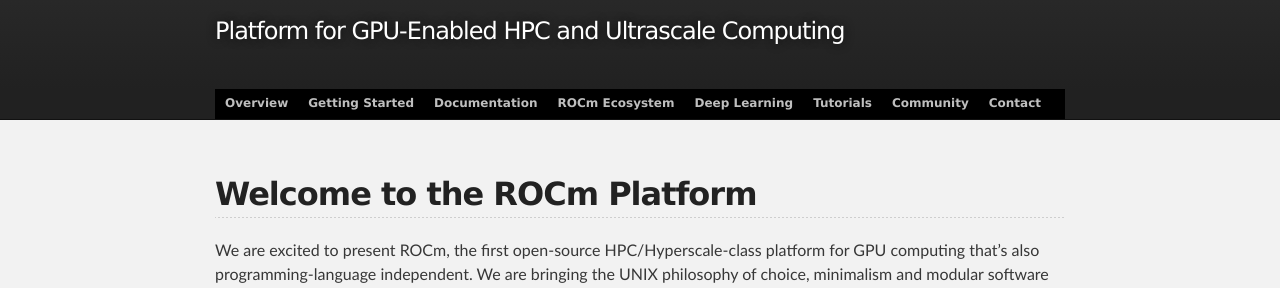
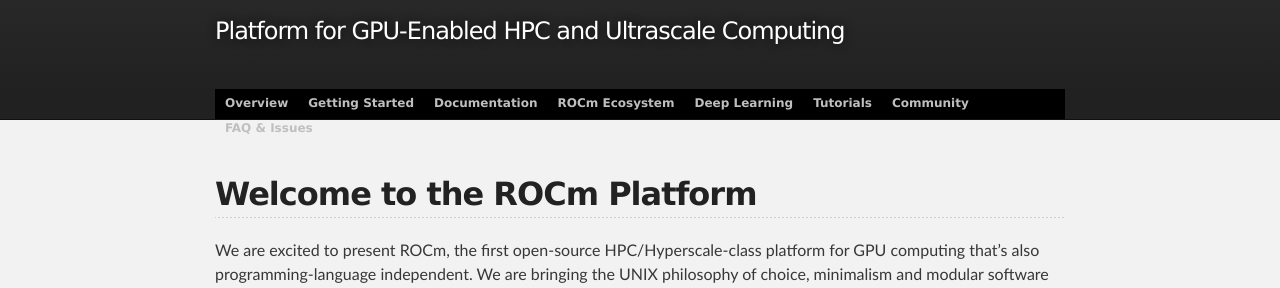
Before and after one commit to ROCm/ROCm.github.io, a Jekyll site: the page built from index.md, in a window 1280 px wide. Shown: the part 183-471 px from the top of the page. Built offline with Jekyll 4.4.1, drawn with Linux system fonts in a browser that asks for light colours.

Commit message:
Update default.html

```diff
--- a/_layouts/default.html
+++ b/_layouts/default.html
@@ -43,7 +43,7 @@
 	  <li><a href="dl.html">Deep Learning</a></li>
           <li><a href="tutorials.html">Tutorials</a></li>
           <li><a href="blog.html">Community</a></li>
-	  <li><a href="contact.html">Contact</a></li>
+	  <li><a href="FAQ_Issues.html">FAQ & Issues</a></li>
         </ul>
       </div>
       </div>
```
